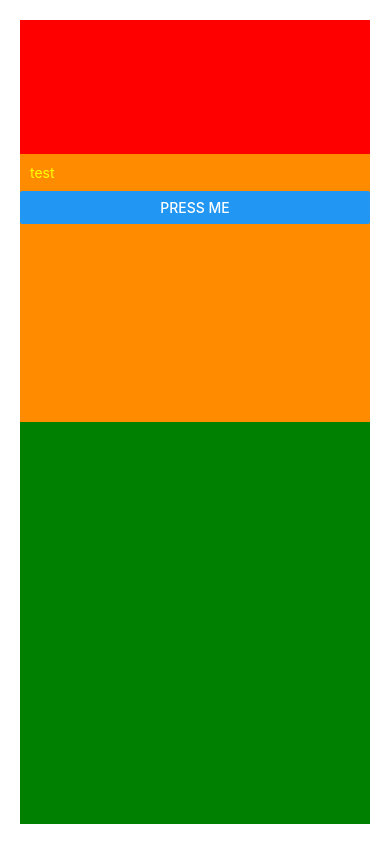
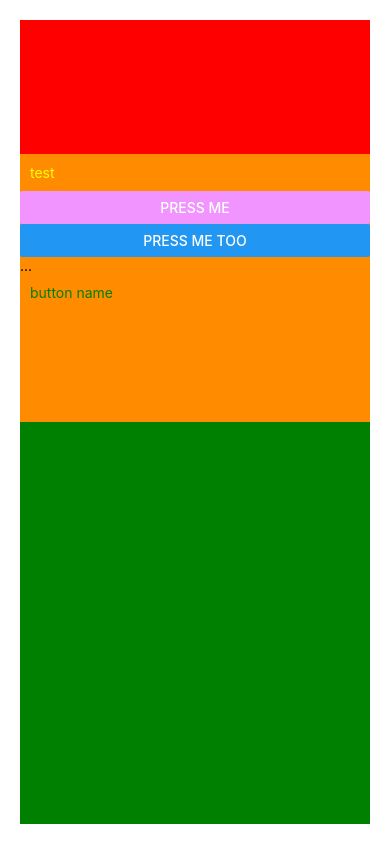
Before and after one commit to bphermansson/phevctrl, a React Native app: screen / in a window 390 px wide. Built offline with nearby package versions, Linux system fonts and the light colour scheme; no server answers.

Commit message:
First version that gets data from car

```diff
--- a/App.js
+++ b/App.js
@@ -1,5 +1,8 @@
 import { StatusBar } from 'expo-status-bar';
-import { StyleSheet, Text, View, Button, Alert} from 'react-native';
+import { StyleSheet, Text, View, Button, Alert, TouchableOpacity} from 'react-native';
+import React, { useEffect, useState } from 'react';
+
+const infoText = "..."
 
 const styles = StyleSheet.create({
   container: {
@@ -19,6 +22,10 @@ const styles = StyleSheet.create({
     color: "yellow",
     margin: 10,
   },
+  opacityButton: {
+    color: "green",
+    margin: 10,
+  }
 });
 
 const Flex = () => {
@@ -33,14 +40,62 @@ const Flex = () => {
         <Text style={styles.txt}>test</Text>
 
         <Button
+          color="#f194ff"
           title="Press me"
           onPress={() => Alert.alert('Simple Button pressed')}
         />
+        <Button
+          title="Press me too"
+          onPress={() => Alrt()}
+        />
+        <Text>{infoText}</Text>
+        <TouchableOpacity onPress={_onPressButton}>
+        <Text style = {styles.opacityButton}>
+          button name
+        </Text>
+      </TouchableOpacity >
+
+      {getLockStatus()}
+
       </View>
       <View style={{ flex: 3, backgroundColor: "green" }} />
     </View>
   );
 };
+
+const _onPressButton = () => {
+  return (
+    Alert.alert('Alrt Button pressed')
+  );
+}
+
+
+const Alrt = () => {
+  return (
+    Alert.alert('Alrt Button pressed')
+  );
+}
+
+const getLockStatus = () => {
+  const [isLoading, setLoading] = useState(true);
+  const [data, setData] = useState([]);
+  console.log(data);
+
+  useEffect(() => {
+    fetch('http://192.168.1.190:8000/?func=lockstatus')
+      .then((response) => response.json())
+      .then((json) => setData(json))
+      .catch((error) => console.error(error))
+      .finally(() => setLoading(false));
+  }, []);
+
+  return (
+    Alert.alert("ok")
+  );
+}
+
+
+
 
  {/* */}
 
@@ -53,7 +108,11 @@ const App = () => {
       <Text>Open up App.js to start working! on your app!</Text>
       <StatusBar style="auto" />
     */}
+
+
+
     </View>
+
   );
 }
 
```
